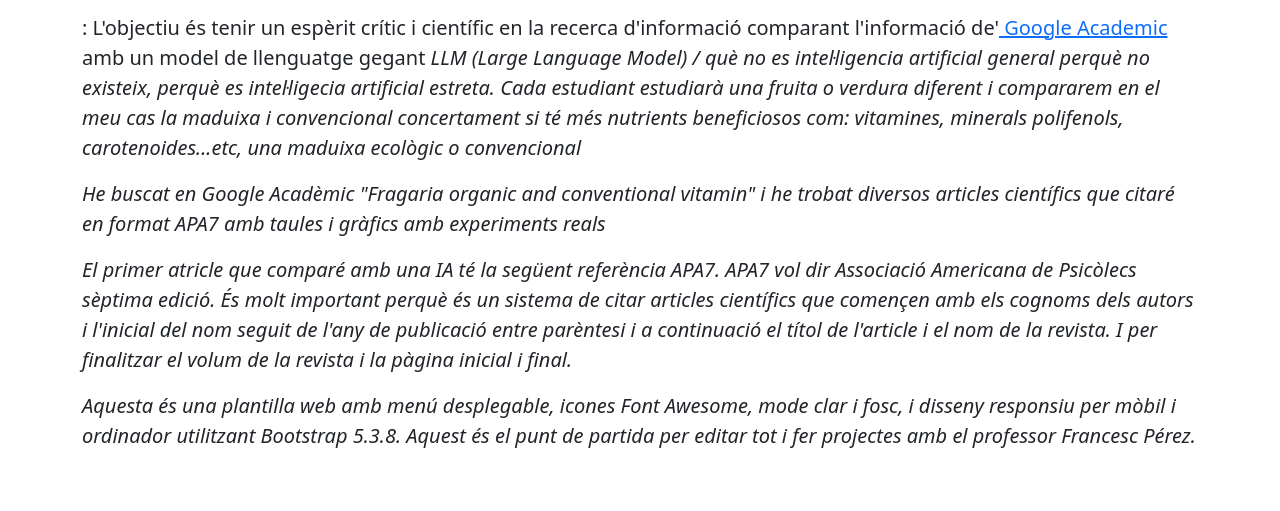
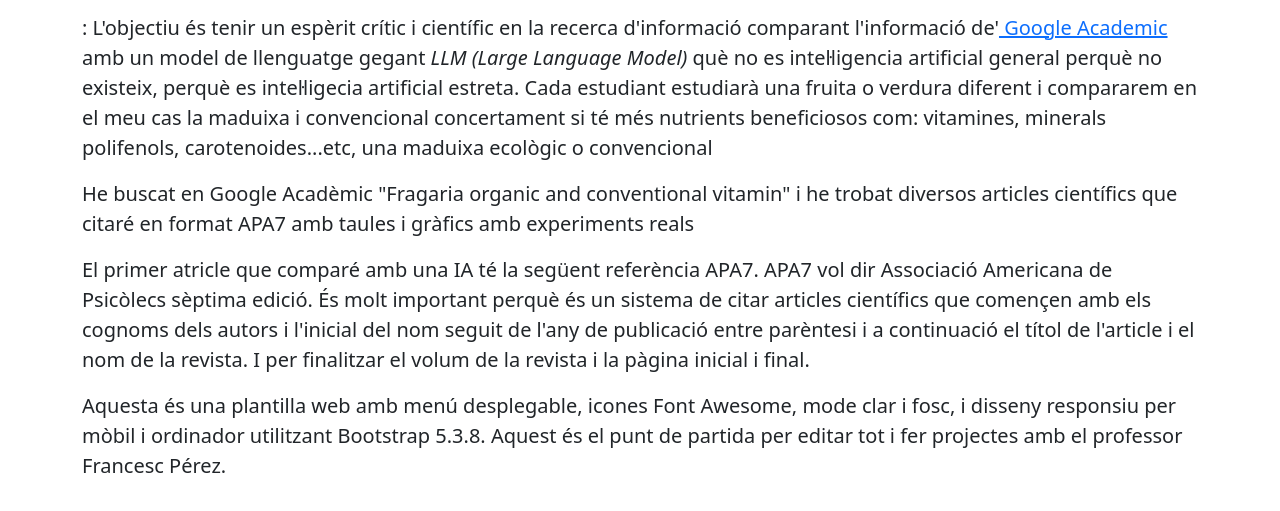
Before and after one commit to schico-tech/schico-tech.github.io, a plain HTML site: page ia/index.html in a window 1280 px wide. Shown: the part 269-780 px from the top of the page. Drawn offline with nearby package versions, Linux system fonts and the light colour scheme; files whose address does not match are found by name.

Commit message:
Update index.html

```diff
--- a/ia/index.html
+++ b/ia/index.html
@@ -159,7 +159,7 @@ Hipertext significa que va més enllà del text, imatges, videos, enllaços, gif
 
         : L'objectiu és tenir un <b>espèrit crític i científic</b> en la recerca d'informació comparant l'informació
         de'<a href="https://scholar.google.com/?hl=ca/"> Google Academic</a> amb un model de llenguatge gegant
-       <i>LLM (Large Language Model) /<i/i> què no es
+       <i>LLM (Large Language Model) </i> què no es
          intel·ligencia artificial general perquè no existeix, perquè es intel·ligecia artificial estreta. Cada estudiant estudiarà una fruita o verdura diferent i compararem en el meu cas
        la maduixa i convencional concertament si té més nutrients beneficiosos com: vitamines, minerals polifenols, carotenoides...etc, una maduixa ecològic o convencional</p>
 
```
